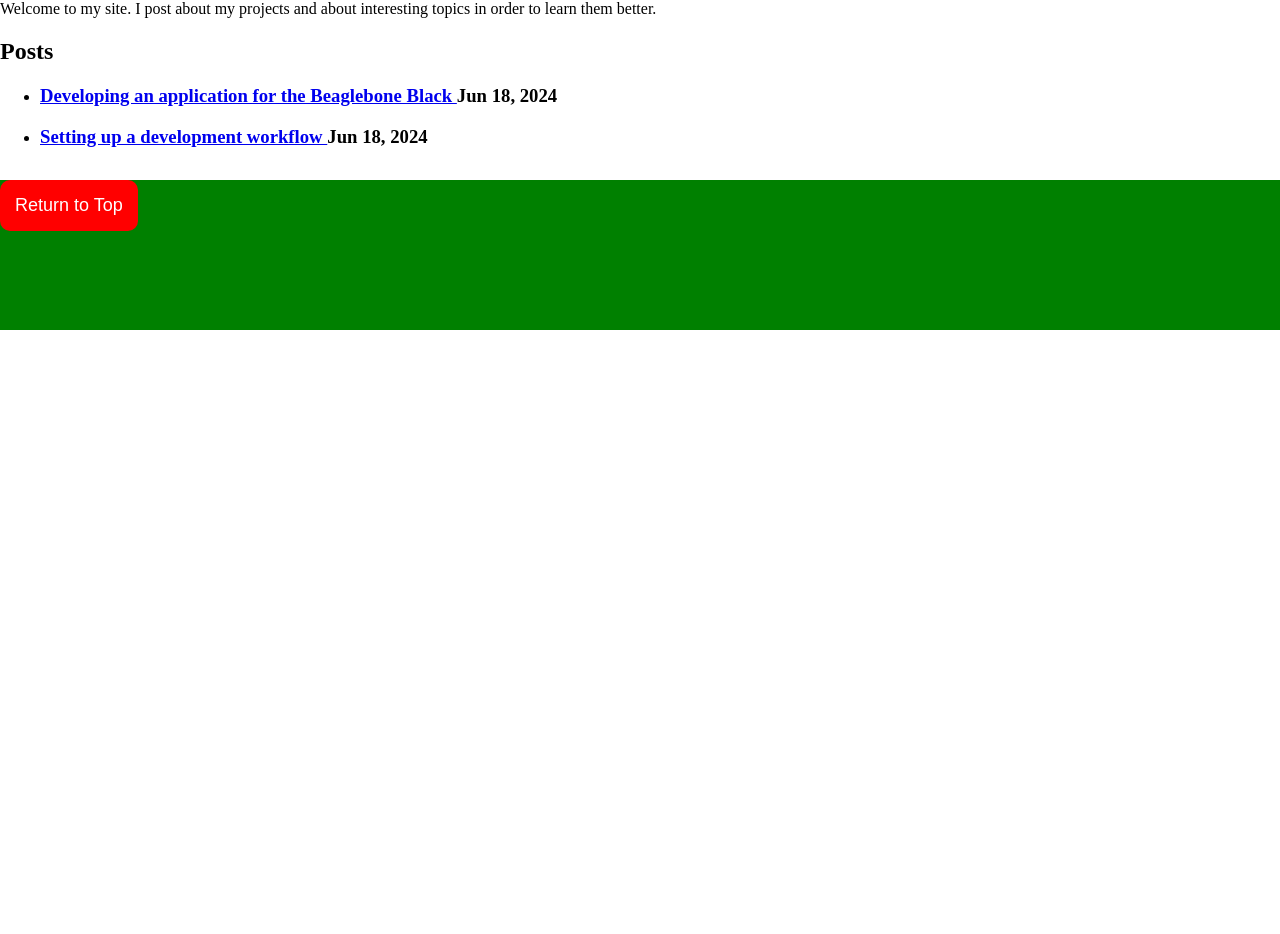
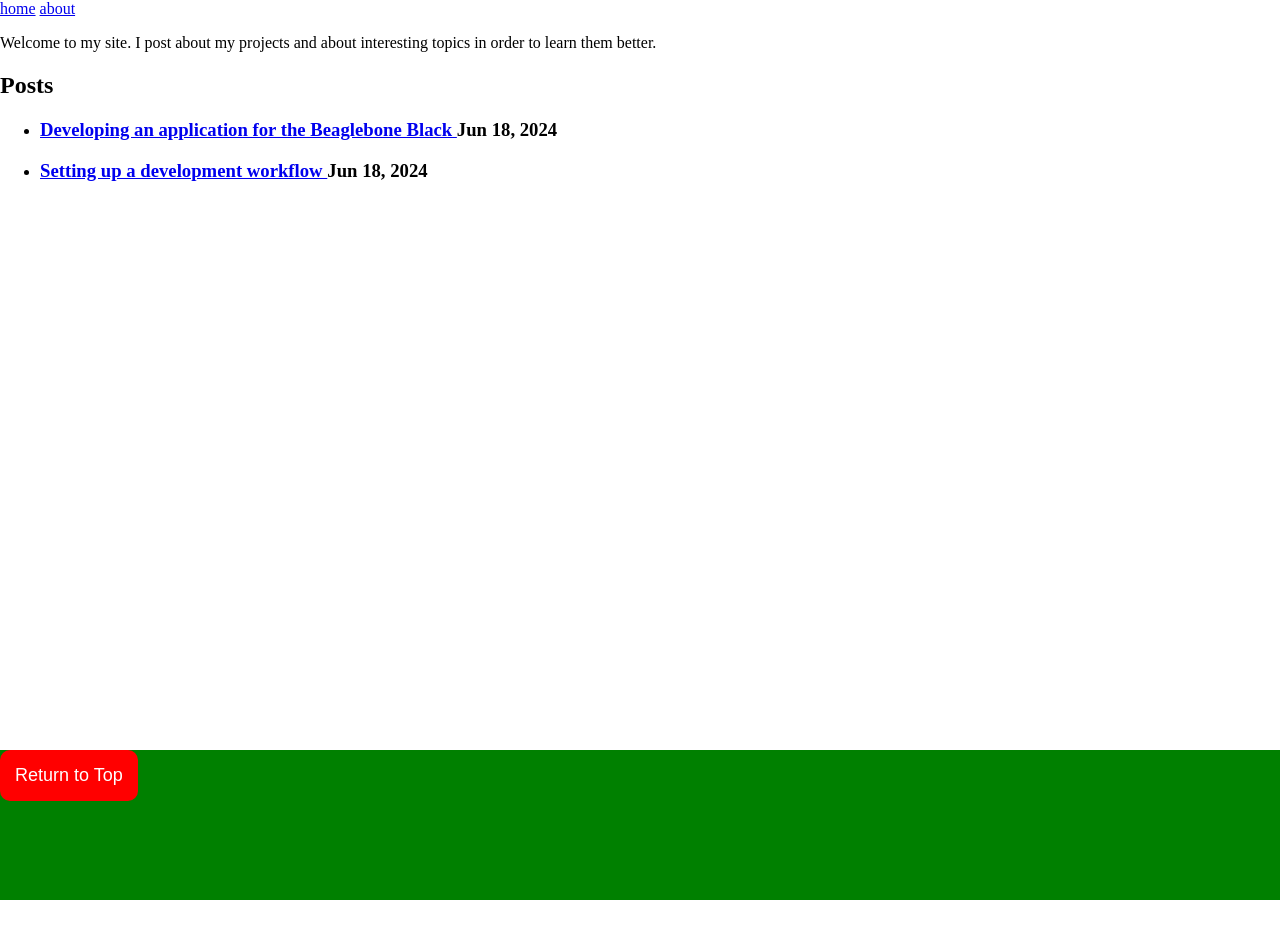
Before and after one commit to scshafe/instructional-blog, a Jekyll site: the page built from index.markdown, in a window 1280 px wide. Built offline with Jekyll 4.4.1, drawn with Linux system fonts in a browser that asks for light colours; before the commit the page ends 900 px from its top, so only the background shows below that.

Commit message:
added footer sticking to bottom

```diff
--- a/_layouts/about.html
+++ b/_layouts/about.html
@@ -0,0 +1,4 @@
+---
+layout: footer
+---
+{{ content }}
--- a/_layouts/footer.html
+++ b/_layouts/footer.html
@@ -1,14 +1,19 @@
 ---
-layout: default
+layout: header
 ---
 <head>
     <link rel="stylesheet" href="/assets/css/styles.css">
     <script src="/assets/js/return_to_top.js"></script>
 </head>
-{{ content }}
+
+<div class="wrapper">
+
+    {{ content }}
 
     <div class="footer">
         <button onclick="topFunction()" id="myBtn" title="Go to top">
             Return to Top
         </button>
     </div>
+
+</div>
--- /dev/null
+++ b/_layouts/header.html
@@ -0,0 +1,10 @@
+---
+layout: default
+---
+
+    <div class="header">
+       <a class="home-link" href="{{ site.url }}">home</a>
+       <a class="about-link" href="{{ site.baseurl }}/about">about</a>
+    </div>
+
+    {{ content }}
--- a/_sass/footer.scss
+++ b/_sass/footer.scss
@@ -1,16 +1,29 @@
+html {
+    height: 100%;
+};
 
 body {
+    height: 100%;
     margin: 0;
     padding: 0;
 };
 
+.wrapper {
+    min-height: 100%;
+    //display: grid;
+    padding: 0;
+    margin: 0;
+    //grid-template-rows: auto 1fr auto;
+}
+
 .footer {
     height: 150px;
     bottom: 0;
-    //position: fixed;
+    position: absolute;
     width: 100%;
     color: green;
-    margin-left: 0;
+    //margin-top: -50px;
+    margin-left: 0px;
     margin-right: 0;
     margin-bottom: 0;
     padding: 0;
```
Also changed, not shown: about.markdown (added, +11 -0 lines), _sass/header.scss (added).
